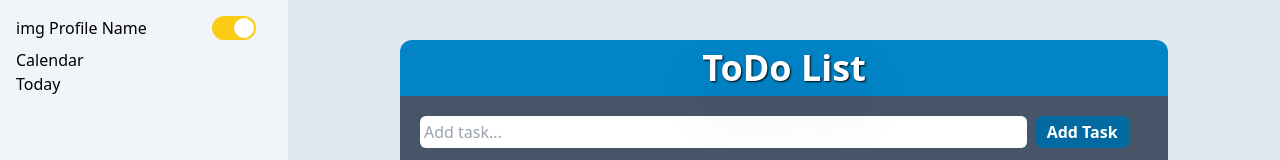
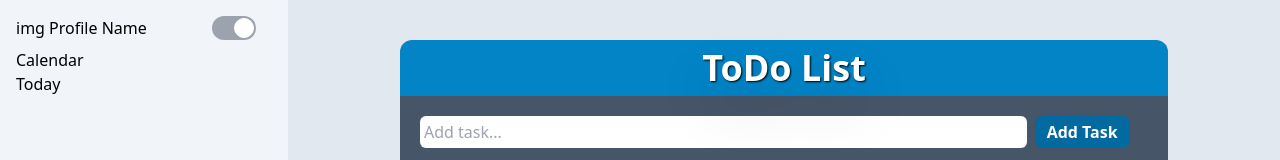
Before and after one commit to Astilion/ToDoApp, a React (Vite) app: page / in a window 1280 px wide. Shown: the top 160 px of the page. Built offline with nearby package versions, Linux system fonts and the light colour scheme; no server answers; the database is empty.

Commit message:
changed toggle button color

```diff
--- a/src/components/ui/SideNav.tsx
+++ b/src/components/ui/SideNav.tsx
@@ -19,7 +19,7 @@ const SideNav = ({ handleThemeSwitch }: SideNavProps) => {
                 className="peer sr-only"
                 defaultChecked
               />
-              <div className="peer h-6 w-11 rounded-full bg-gray-200 after:absolute after:start-[2px]   after:top-0.5 after:h-5 after:w-5 after:rounded-full after:border after:border-gray-300 after:bg-white after:transition-all after:content-[''] peer-checked:bg-yellow-400 peer-checked:after:translate-x-full peer-checked:after:border-white peer-focus:ring-4 rtl:peer-checked:after:-translate-x-full dark:border-gray-600 dark:bg-gray-700"></div>
+              <div className="peer h-6 w-11 rounded-full bg-gray-200 after:absolute after:start-[2px]   after:top-0.5 after:h-5 after:w-5 after:rounded-full after:border after:border-gray-300 after:bg-white after:transition-all after:content-[''] peer-checked:bg-gray-400 peer-checked:after:translate-x-full peer-checked:after:border-white peer-focus:ring-4 rtl:peer-checked:after:-translate-x-full dark:border-gray-600 dark:bg-gray-700"></div>
               <span className="ms-3 text-sm font-medium "></span>
             </label>
           </button>
```
